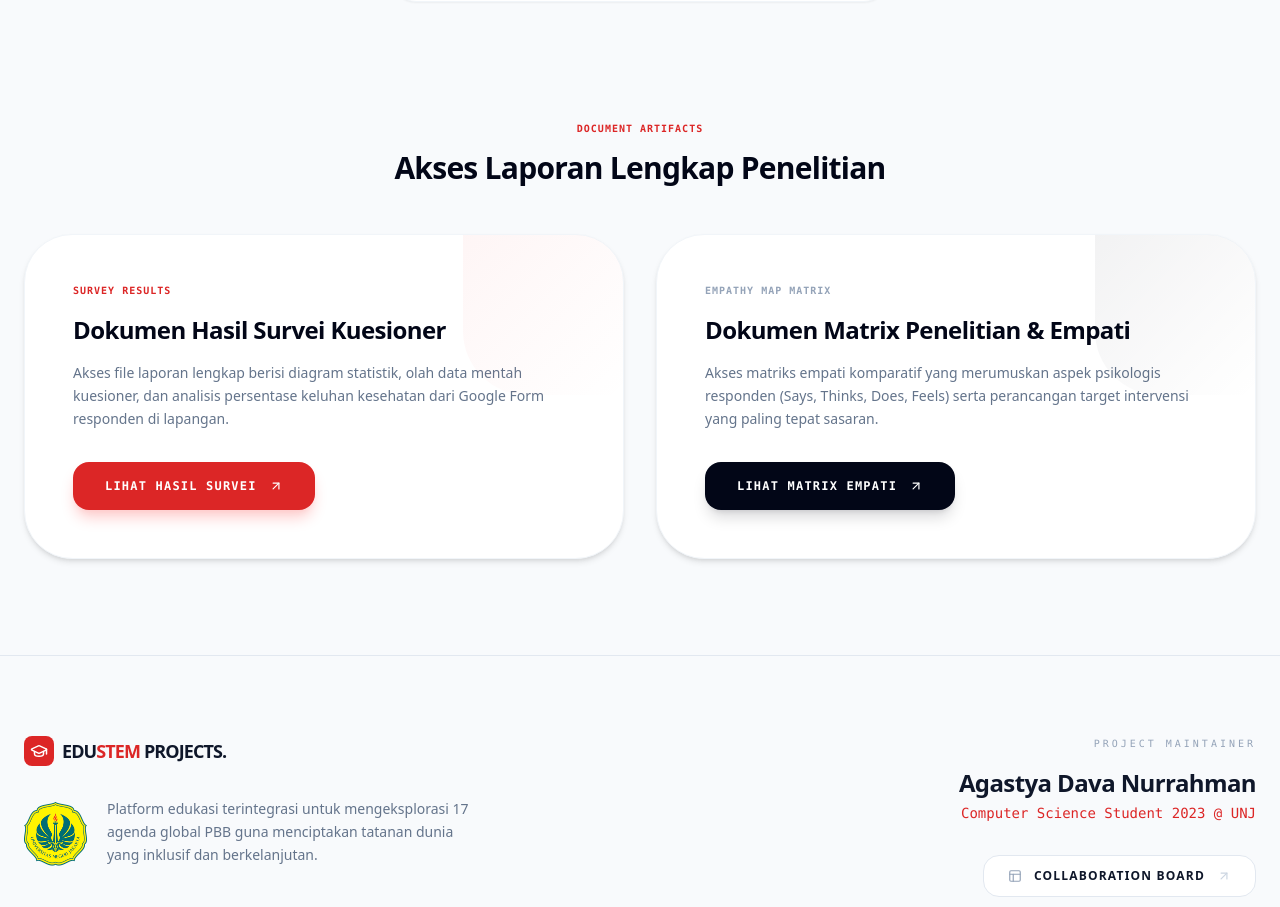
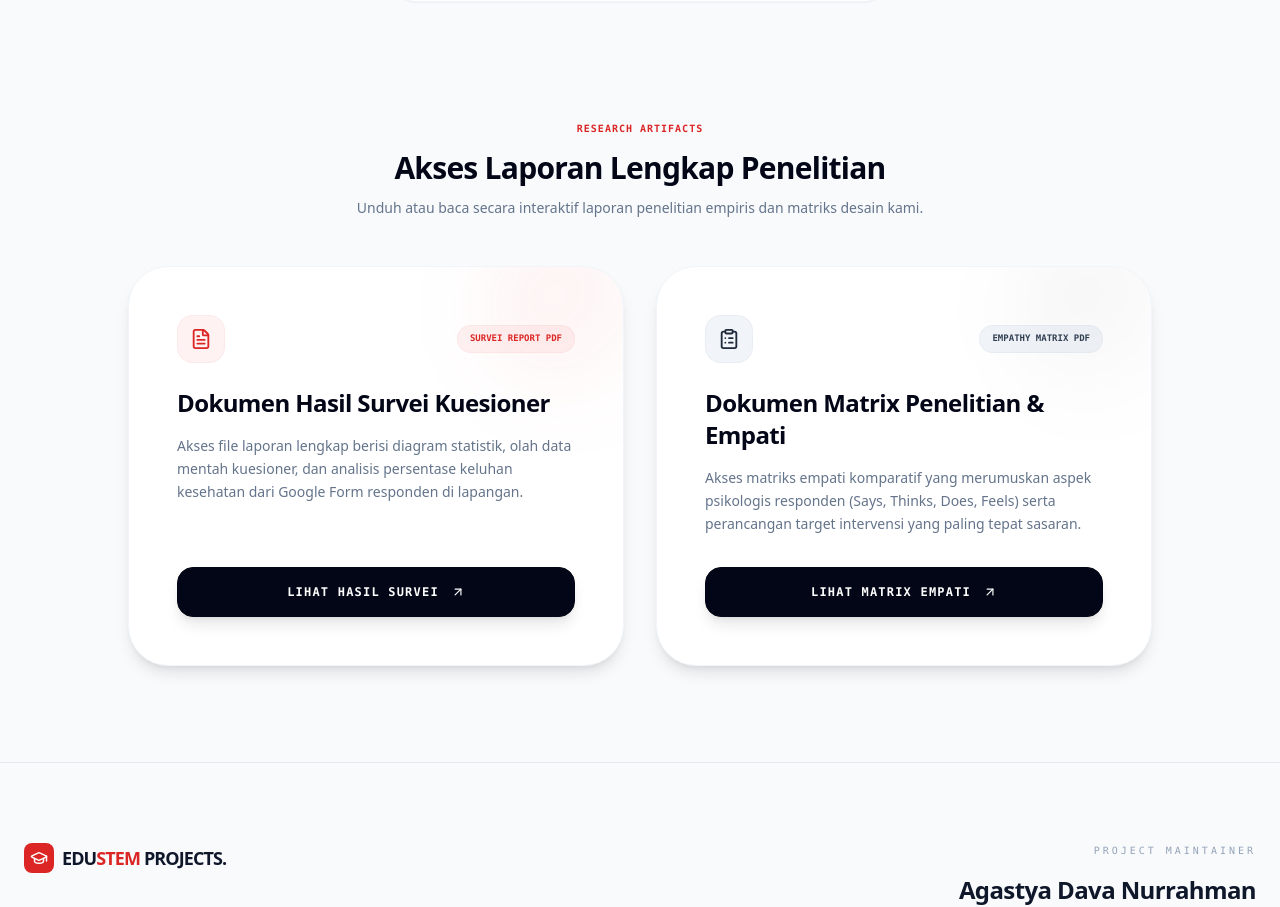
Before and after one commit to agstydva/stem-project, a React (Vite) app: page /empathy in a window 1280 px wide. Shown: the part 4680-5587 px from the top of the page. Built offline with nearby package versions, Linux system fonts and the light colour scheme.

Commit message:
Beautify PDF document links section in Empathy page with modern hover transformations and styles

```diff
--- a/src/pages/Empathy.jsx
+++ b/src/pages/Empathy.jsx
@@ -354,45 +354,72 @@ const Empathy = () => {
         {/* Downloadable / Viewable PDFs */}
         <section className="space-y-12">
           <div className="text-center max-w-2xl mx-auto space-y-3">
-            <span className="text-[10px] font-mono font-bold text-red-600 uppercase tracking-widest">DOCUMENT ARTIFACTS</span>
+            <span className="text-[10px] font-mono font-bold text-red-600 uppercase tracking-widest">RESEARCH ARTIFACTS</span>
             <h3 className="text-3xl font-black text-slate-950 tracking-tight">Akses Laporan Lengkap Penelitian</h3>
+            <p className="text-sm text-slate-500 font-medium">Unduh atau baca secara interaktif laporan penelitian empiris dan matriks desain kami.</p>
           </div>
 
-          <div className="grid md:grid-cols-2 gap-8">
+          <div className="grid md:grid-cols-2 gap-8 max-w-5xl mx-auto">
 
             {/* Laporan Survei Card */}
-            <div className="group relative bg-white p-8 md:p-12 rounded-[3rem] border border-slate-100 shadow-md flex flex-col justify-between hover:shadow-2xl hover:border-red-100 transition-all duration-500 overflow-hidden">
-              <div className="absolute top-0 right-0 w-40 h-40 bg-gradient-to-br from-red-500/5 to-transparent rounded-bl-[4rem] pointer-events-none transition-transform duration-500 group-hover:scale-110" />
+            <div className="group relative bg-white p-10 md:p-12 rounded-[2.5rem] border border-slate-100 shadow-lg flex flex-col justify-between hover:shadow-2xl hover:border-red-100/70 transition-all duration-500 overflow-hidden">
+              {/* Background gradient orb */}
+              <div className="absolute -top-10 -right-10 w-44 h-44 bg-gradient-to-br from-red-500/10 to-transparent rounded-full blur-2xl pointer-events-none transition-transform duration-500 group-hover:scale-125" />
+
               <div>
-                <span className="text-[10px] font-mono font-black text-red-600 uppercase tracking-widest block mb-4">SURVEY RESULTS</span>
-                <h4 className="text-2xl font-black text-slate-950 mb-4 tracking-tight">Dokumen Hasil Survei Kuesioner</h4>
-                <p className="text-sm text-slate-500 leading-relaxed mb-8">
+                <div className="flex items-center justify-between mb-6">
+                  <div className="w-12 h-12 bg-red-50 rounded-2xl flex items-center justify-center text-red-600 border border-red-100/50">
+                    <FileText size={22} />
+                  </div>
+                  <span className="bg-red-50 text-red-600 font-mono text-[9px] font-bold px-3 py-1.5 rounded-full border border-red-100/50">
+                    SURVEI REPORT PDF
+                  </span>
+                </div>
+
+                <h4 className="text-2xl font-black text-slate-950 mb-4 tracking-tight group-hover:text-red-600 transition-colors duration-300">
+                  Dokumen Hasil Survei Kuesioner
+                </h4>
+                <p className="text-sm text-slate-500 leading-relaxed mb-8 font-normal">
                   Akses file laporan lengkap berisi diagram statistik, olah data mentah kuesioner, dan analisis persentase keluhan kesehatan dari Google Form responden di lapangan.
                 </p>
               </div>
+
               <button
                 onClick={() => openPdfModal('/survei.pdf', 'Laporan Hasil Survei Kesehatan & Ergonomi')}
-                className="w-fit py-4 px-8 bg-red-600 text-white rounded-2xl font-mono text-xs font-bold tracking-widest text-center shadow-lg shadow-red-200 hover:bg-red-700 hover:scale-[1.03] active:scale-[0.97] transition-all duration-300 flex items-center gap-3"
+                className="w-full py-4 px-8 bg-slate-950 hover:bg-slate-900 text-white rounded-2xl font-mono text-xs font-bold tracking-widest text-center shadow-lg hover:scale-[1.02] active:scale-[0.98] transition-all duration-300 flex items-center justify-center gap-3 border border-slate-950 group-hover:bg-red-600 group-hover:border-red-600 group-hover:shadow-red-200 group-hover:shadow-xl"
               >
-                LIHAT HASIL SURVEI <ArrowUpRight size={14} />
+                LIHAT HASIL SURVEI <ArrowUpRight size={14} className="transition-transform duration-300 group-hover:translate-x-0.5 group-hover:-translate-y-0.5" />
               </button>
             </div>
 
             {/* Matrix Penelitian & Empati Card */}
-            <div className="group relative bg-white p-8 md:p-12 rounded-[3rem] border border-slate-100 shadow-md flex flex-col justify-between hover:shadow-2xl hover:border-slate-200 transition-all duration-500 overflow-hidden">
-              <div className="absolute top-0 right-0 w-40 h-40 bg-gradient-to-br from-slate-950/5 to-transparent rounded-bl-[4rem] pointer-events-none transition-transform duration-500 group-hover:scale-110" />
+            <div className="group relative bg-white p-10 md:p-12 rounded-[2.5rem] border border-slate-100 shadow-lg flex flex-col justify-between hover:shadow-2xl hover:border-slate-300 transition-all duration-500 overflow-hidden">
+              {/* Background gradient orb */}
+              <div className="absolute -top-10 -right-10 w-44 h-44 bg-gradient-to-br from-slate-950/5 to-transparent rounded-full blur-2xl pointer-events-none transition-transform duration-500 group-hover:scale-125" />
+
               <div>
-                <span className="text-[10px] font-mono font-black text-slate-400 uppercase tracking-widest block mb-4">EMPATHY MAP MATRIX</span>
-                <h4 className="text-2xl font-black text-slate-950 mb-4 tracking-tight">Dokumen Matrix Penelitian & Empati</h4>
-                <p className="text-sm text-slate-500 leading-relaxed mb-8">
+                <div className="flex items-center justify-between mb-6">
+                  <div className="w-12 h-12 bg-slate-100 rounded-2xl flex items-center justify-center text-slate-800 border border-slate-200/50">
+                    <ClipboardList size={22} />
+                  </div>
+                  <span className="bg-slate-100 text-slate-700 font-mono text-[9px] font-bold px-3 py-1.5 rounded-full border border-slate-200/50">
+                    EMPATHY MATRIX PDF
+                  </span>
+                </div>
+
+                <h4 className="text-2xl font-black text-slate-950 mb-4 tracking-tight group-hover:text-red-600 transition-colors duration-300">
+                  Dokumen Matrix Penelitian & Empati
+                </h4>
+                <p className="text-sm text-slate-500 leading-relaxed mb-8 font-normal">
                   Akses matriks empati komparatif yang merumuskan aspek psikologis responden (Says, Thinks, Does, Feels) serta perancangan target intervensi yang paling tepat sasaran.
                 </p>
               </div>
+
               <button
                 onClick={() => openPdfModal('/matrix.pdf', 'Matrix Penelitian & Empati')}
-                className="w-fit py-4 px-8 bg-slate-950 text-white rounded-2xl font-mono text-xs font-bold tracking-widest text-center shadow-lg shadow-slate-950/15 hover:bg-slate-900 hover:scale-[1.03] active:scale-[0.97] transition-all duration-300 flex items-center gap-3"
+                className="w-full py-4 px-8 bg-slate-950 hover:bg-slate-900 text-white rounded-2xl font-mono text-xs font-bold tracking-widest text-center shadow-lg hover:scale-[1.02] active:scale-[0.98] transition-all duration-300 flex items-center justify-center gap-3 border border-slate-950 group-hover:shadow-xl"
               >
-                LIHAT MATRIX EMPATI <ArrowUpRight size={14} />
+                LIHAT MATRIX EMPATI <ArrowUpRight size={14} className="transition-transform duration-300 group-hover:translate-x-0.5 group-hover:-translate-y-0.5" />
               </button>
             </div>
 
```
